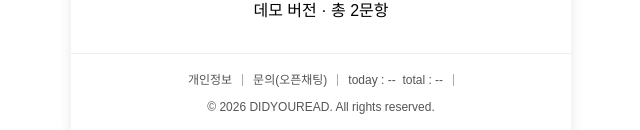
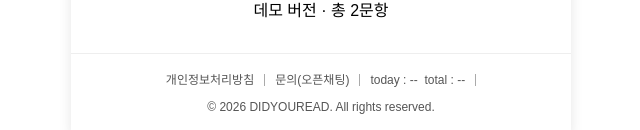
Before and after one commit to kiki97-dev/didyouread, a Next.js app: page / in a window 1280 px wide. Shown: the part 764-894 px from the top of the page, without its empty margins (319-959 px from the left). Built offline with nearby package versions, Linux system fonts and the light colour scheme; a web font is replaced by a local one.

Commit message:
feat: 푸터 카톡 연동

```diff
--- a/src/app/layout.tsx
+++ b/src/app/layout.tsx
@@ -43,10 +43,16 @@ export default function RootLayout({
 						<div className="footer__inner">
 							<ul className="footer-list">
 								<li>
-									<Link href={"/"}>개인정보</Link>
+									<Link href={"/"}>개인정보처리방침</Link>
 								</li>
 								<li>
-									<Link href={"/"}>문의(오픈채팅)</Link>
+									<Link
+										href={"https://open.kakao.com/o/su37zPfi"}
+										target="_blank"
+										rel="noopener noreferrer"
+									>
+										문의(오픈채팅)
+									</Link>
 								</li>
 								<li>
 									<p>
```
